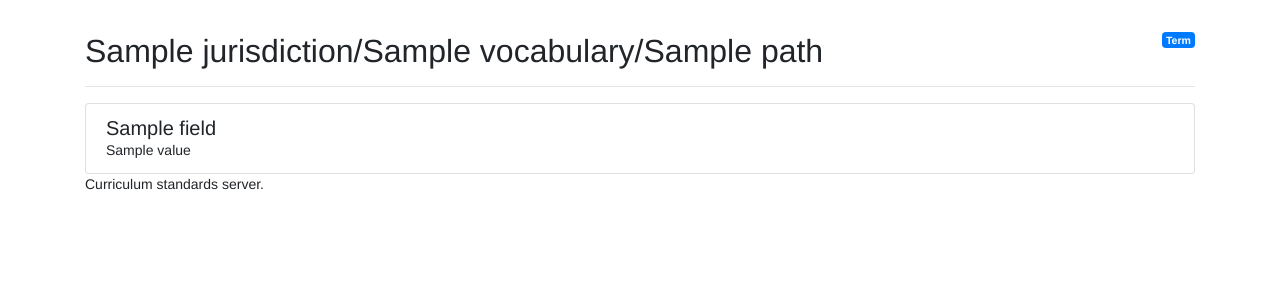
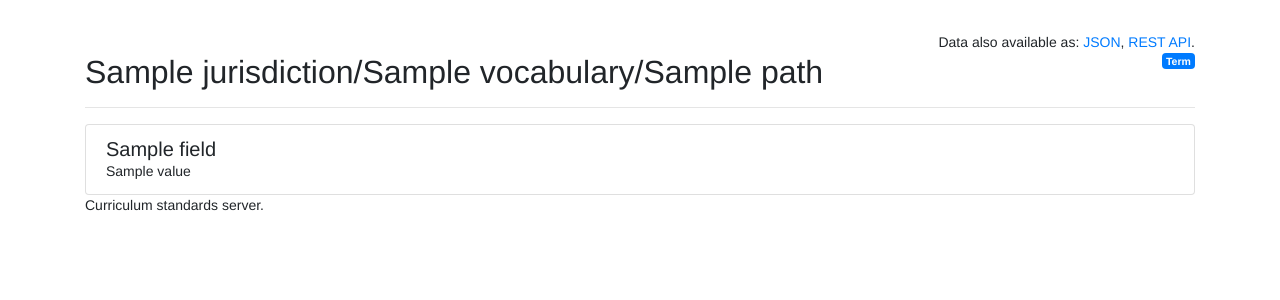
Before and after one commit to rocdata/rocserver, a Django app: template standards/templates/standards/term_detail.html in a window 1280 px wide. Shown: the top 300 px of the page. Run offline with Django 3.2, Linux system fonts and the light colour scheme; the template is opened without the code that fills it: most values are stand-ins (such as "Sample title", 1, 10 or a date in 2020); data that the repository does not hold is empty; some libraries are stand-ins or nearby versions.

Commit message:
Switch to prefer HTML rendering for each endpoint

```diff
--- a/standards-server/settings.py
+++ b/standards-server/settings.py
@@ -125,8 +125,8 @@ STATIC_URL = '/static/'
 
 REST_FRAMEWORK = {
     'DEFAULT_RENDERER_CLASSES': (
+        'rest_framework.renderers.TemplateHTMLRenderer',
         'rest_framework.renderers.JSONRenderer',
         'rest_framework.renderers.BrowsableAPIRenderer',
-        'rest_framework.renderers.TemplateHTMLRenderer',
     )
 }
--- a/standards/templates/standards/term_detail.html
+++ b/standards/templates/standards/term_detail.html
@@ -8,6 +8,12 @@
 {% block maincontent %}
 <div class="container">
 
+    <div class="float-right">
+        Data also available as:
+        <a href="{{ request.path }}?format=json" title="JSON">JSON</a>,
+        <a href="{{ request.path }}?format=api" title="REST API">REST API</a>.
+    </div>
+    <div class="clearfix"></div>
     <span class="float-right badge badge-primary">Term</span>
     <h2>{{ object.vocabulary.jurisdiction.name }}/{{ object.vocabulary.name }}/{{ object.path }}</h2>
 
--- a/standards/templates/standards/vocabulary_detail.html
+++ b/standards/templates/standards/vocabulary_detail.html
@@ -8,6 +8,12 @@
 {% block maincontent %}
 <div class="container">
 
+    <div class="float-right">
+        Data also available as:
+        <a href="{{ request.path }}?format=json" title="JSON">JSON</a>,
+        <a href="{{ request.path }}?format=api" title="REST API">REST API</a>.
+    </div>
+    <div class="clearfix"></div>
     <span class="float-right badge badge-primary">ControlledVocabulary</span>
     <h2>{{ object.jurisdiction.name }}/{{ object.name }}</h2>
 
```
Also changed, not shown: standards/templates/standards/jurisdiction_detail.html (+7 -0 lines).
